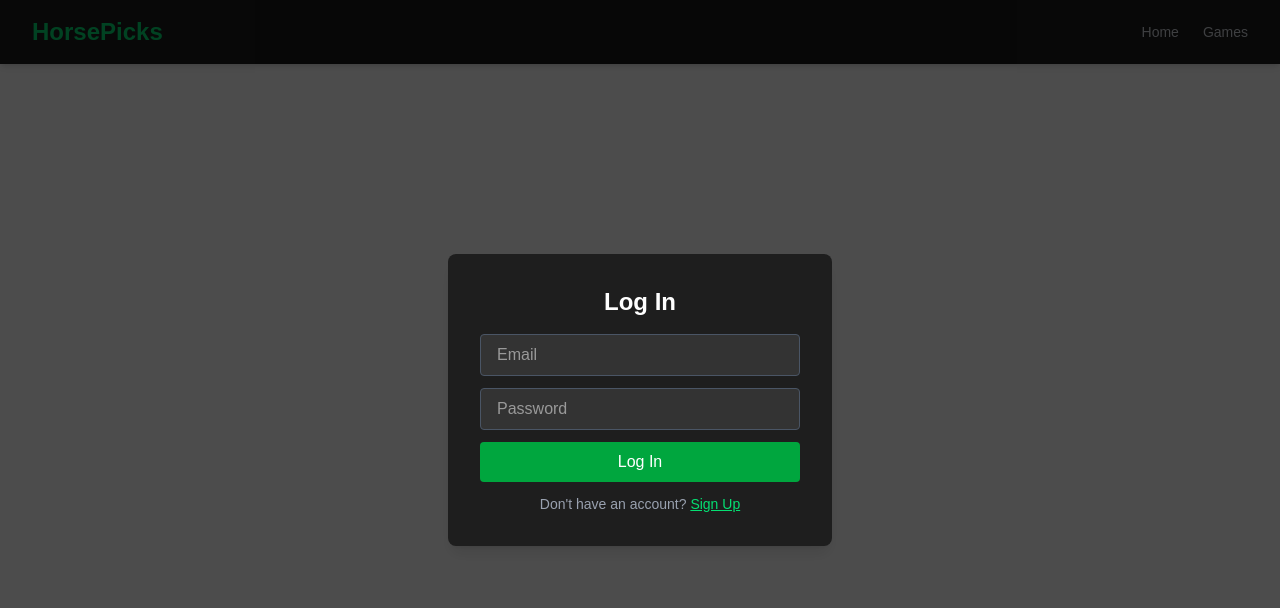
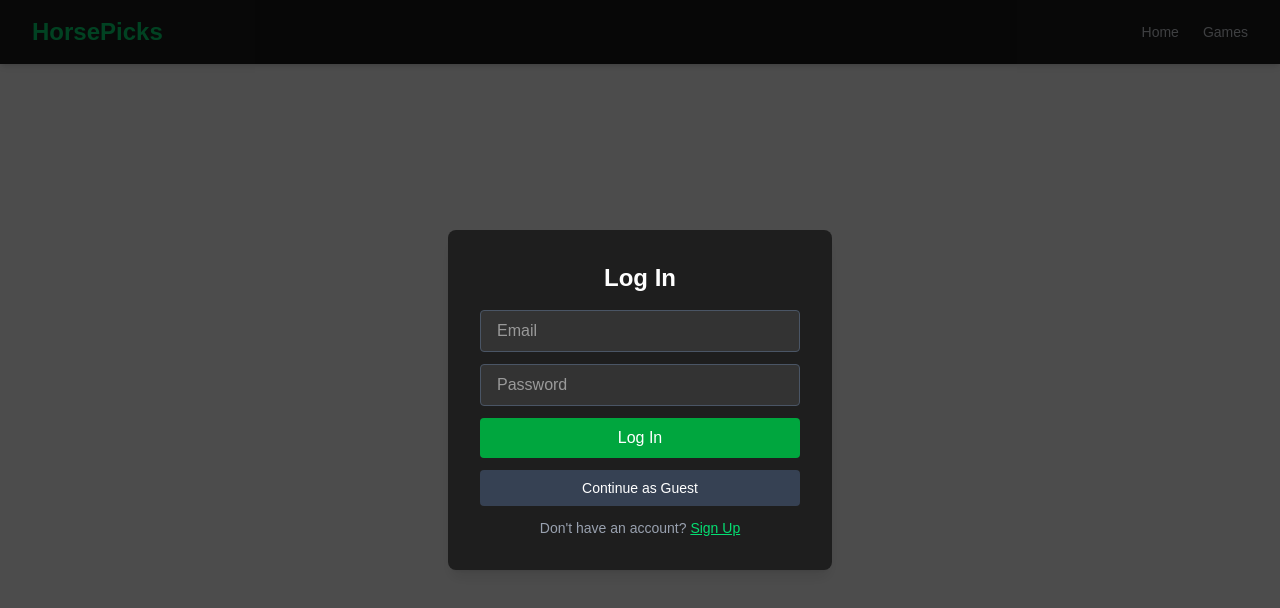
Before and after one commit to Andry20021/horse-bet-sim, a Next.js app: page / in a window 1280 px wide. Shown: the top 608 px of the page. Built offline with nearby package versions, Linux system fonts and the light colour scheme; no server answers.

Commit message:
guest can now play

```diff
--- a/src/app/components/Login.tsx
+++ b/src/app/components/Login.tsx
@@ -4,6 +4,7 @@ import React, { useState } from 'react';
 import {
   signInWithEmailAndPassword,
   createUserWithEmailAndPassword,
+  signInAnonymously,
 } from 'firebase/auth';
 import {
   doc,
@@ -54,6 +55,17 @@ const Login: React.FC = () => {
     }
   };
 
+  const handleGuest = async () => {
+    try {
+      const guest = await signInAnonymously(auth);
+      console.log('Guest session started with UID:', guest.user.uid);
+      // You can store a default balance in app state (not Firestore) using context or state manager
+    } catch (err) {
+      const error = err as Error;
+      alert('Guest login failed: ' + error.message);
+    }
+  };
+
   return (
     <div className="fixed inset-0 z-40 flex justify-center items-center bg-black/70">
       <div className="bg-[#1E1E1E] p-8 rounded-lg shadow-lg w-full max-w-sm text-white">
@@ -93,6 +105,13 @@ const Login: React.FC = () => {
           {authMode === 'login' ? 'Log In' : 'Sign Up'}
         </button>
 
+        <button
+          onClick={handleGuest}
+          className="w-full bg-gray-700 hover:bg-gray-800 py-2 rounded mb-3 text-sm"
+        >
+          Continue as Guest
+        </button>
+
         <p className="text-center text-sm text-gray-400">
           {authMode === 'login' ? "Don't have an account?" : 'Already have an account?'}{' '}
           <button
```
Lines whose indentation alone changed are shown as unchanged.
